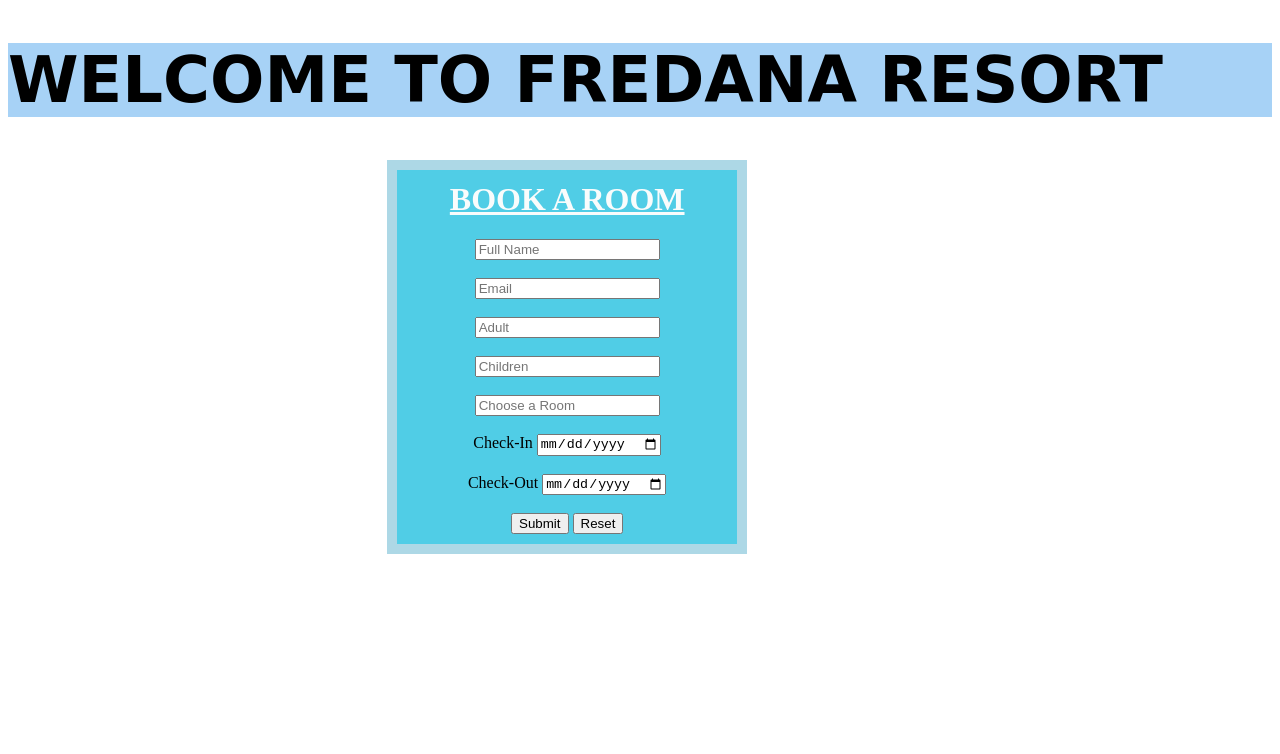
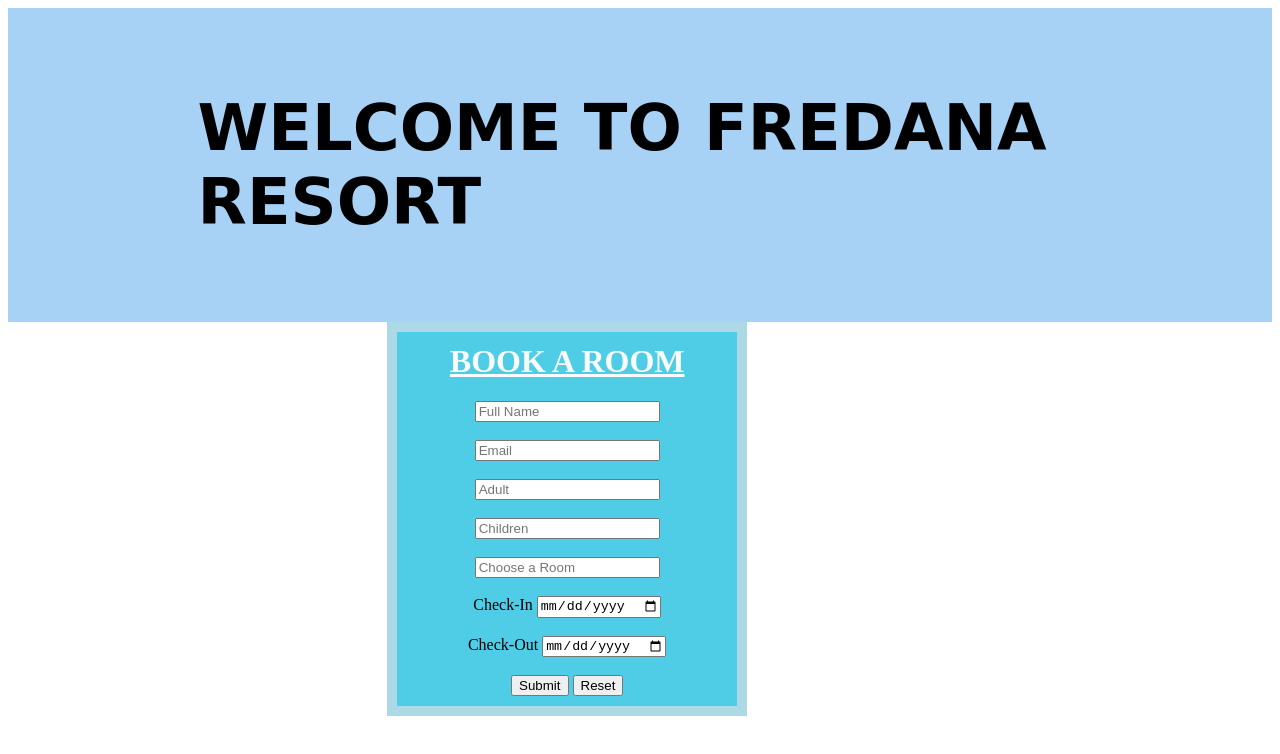
Before and after one commit to fredana/flatiron-frontend-phase-1-app-project, a plain HTML site: page index.html in a window 1280 px wide. Drawn offline with Linux system fonts and the light colour scheme.

Commit message:
TITLE PADDING ADDED

```diff
--- a/styles.css
+++ b/styles.css
@@ -36,6 +36,7 @@ body{
     font-family: cursive;
     font-size: xx-large;
     background-color: rgba(141, 197, 244, 0.763);
-
+    padding: 40px;
+    padding-left: 15%;
 
 }
```
